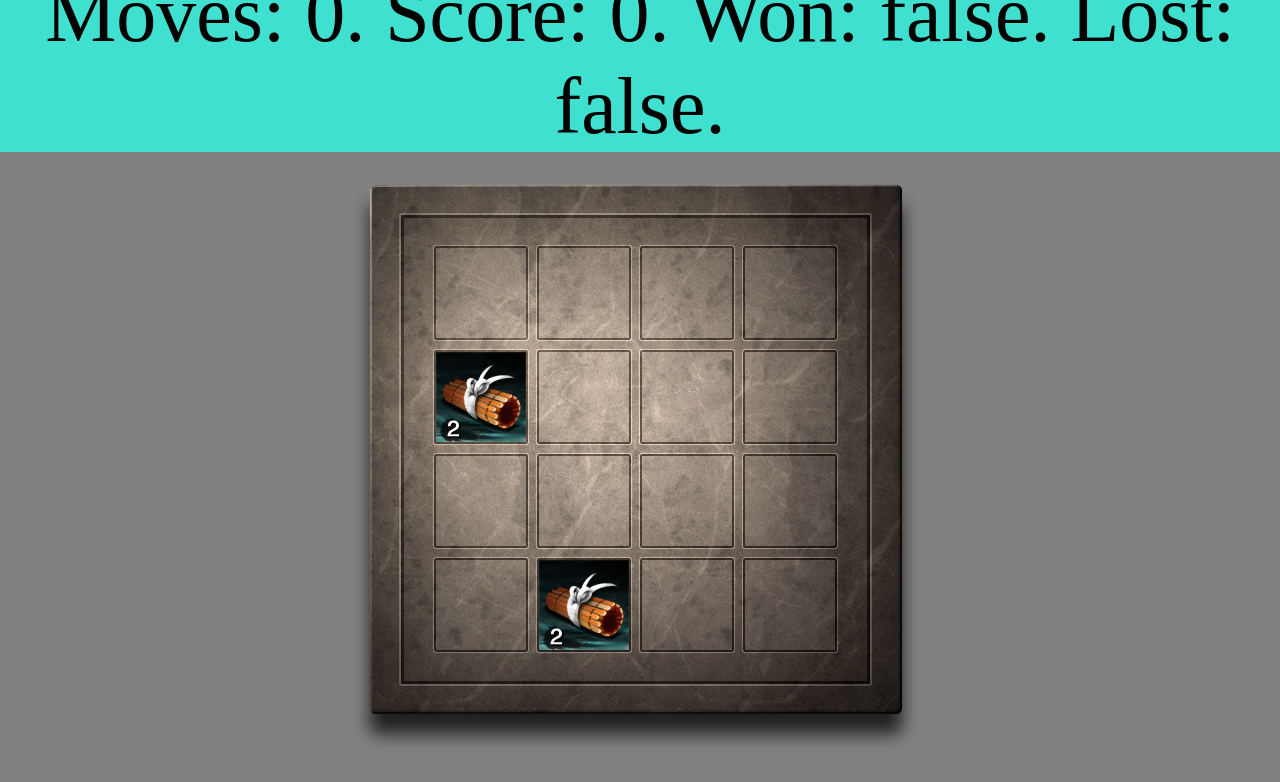
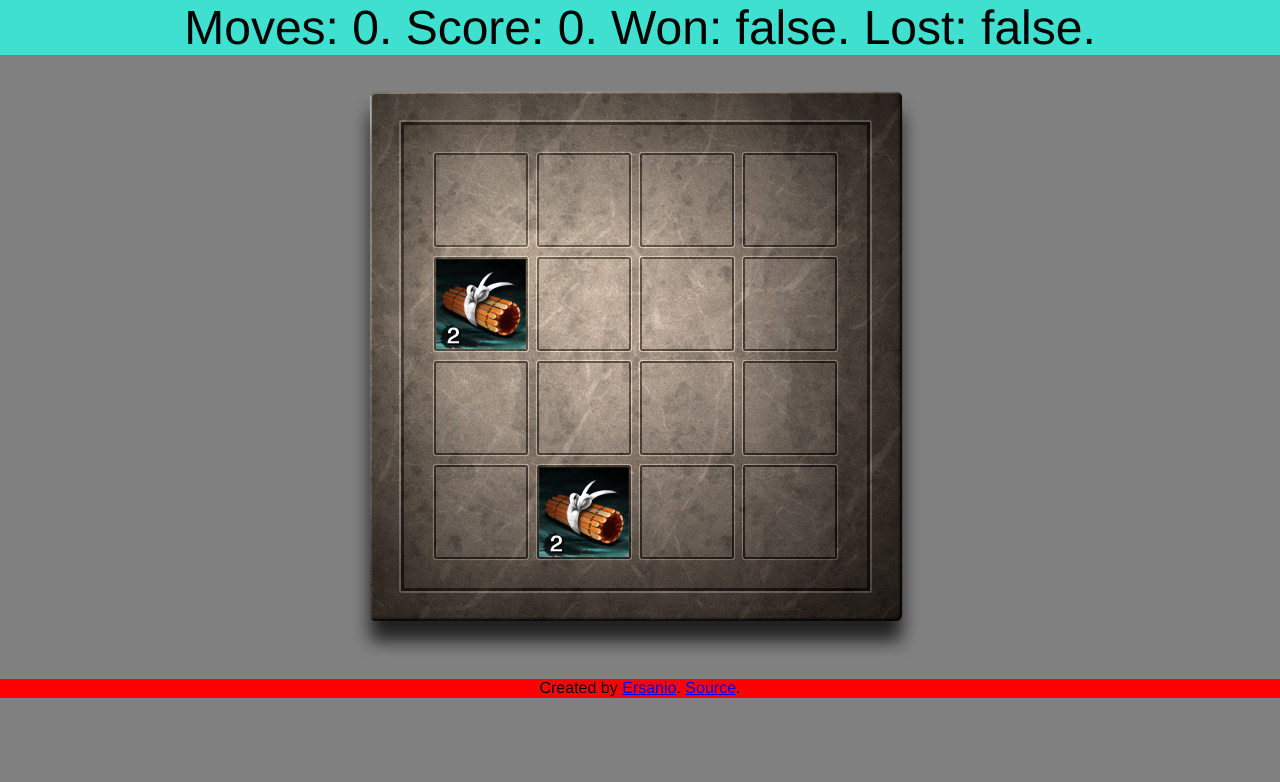
Before and after one commit to Ersanio/9yin-1024, an Angular app: page / in a window 1280 px wide. Shown: the top 782 px of the page. Built offline with nearby package versions, Linux system fonts and the light colour scheme.

Commit message:
Clean up HTML and CSS a bit

```diff
--- a/src/app/app.component.html
+++ b/src/app/app.component.html
@@ -1,10 +1,9 @@
-<div id="mobilewrap">
-  <div id="grid">
-    <div id="stats">Moves: {{ grid.moveCount }}. Score: {{ grid.score }}. Won: {{ victory }}. Lost: {{ defeat }}.</div>
-    <div id="gamecontainer">
-      <div id="game">
-        <app-grid [grid]='grid'></app-grid>
-      </div>
+<div id="grid">
+  <div id="stats">Moves: {{ grid.moveCount }}. Score: {{ grid.score }}. Won: {{ victory }}. Lost: {{ defeat }}.</div>
+  <div id="gamecontainer">
+    <div id="game">
+      <app-grid [grid]='grid'></app-grid>
     </div>
   </div>
+  <div id="footer">Created by <a href="https://github.com/Ersanio">Ersanio</a>. <a href="https://github.com/Ersanio/9yin-1024">Source</a>.</div>
 </div>
--- a/src/app/app.component.scss
+++ b/src/app/app.component.scss
@@ -1,30 +1,20 @@
-#mobilewrap {
-  position: absolute;
+#grid {
   width: 100%;
   height: 100%;
-
-  #grid {
-    width: 100%;
-    height: 100%;
-    display: grid;
-    grid-auto-columns: 1fr;
-    grid-auto-rows: 1fr;
-    grid-template-rows: 15% 85%;
-    gap: 0px 0px;
-  }
+  display: grid;
 
   #stats {
     grid-area: 1 / 1 / 2 / 2;
-    justify-self: center;
     align-self: center;
+    text-align: center;
     background-color: turquoise;
-    text-align: center;
-    font-size: 5em;
+    font-size: 3em;
   }
 
   #gamecontainer {
     grid-area: 2 / 1 / 3 / 2;
     justify-self: center;
+    text-align: center;
     align-self: center;
 
     #game {
@@ -37,4 +27,12 @@
       height: 624px;
     }
   }
+
+  #footer {
+    grid-area: 3 / 1 / 4 / 2;
+    align-self: center;
+
+    text-align: center;
+    background-color: red;
+  }
 }
--- a/src/index.html
+++ b/src/index.html
@@ -4,8 +4,8 @@
   <title>1024</title>
   <base href="/">
   <meta charset="utf-8">
-  <meta property="og:title" content="Age of Wushu 1024">
-  <meta property="og:description" content="Amalgamate the real numbers and get to the 1024 four-square! Be vigilant: this festivity is excessively cyclic!">
+  <meta property="og:title" content="1024">
+  <meta property="og:description" content="Amalgamate the exponential real numbers and get to the 1024 four-square! Be vigilant: this festivity is excessively cyclic!">
   <meta property="og:image" content="https://9yin.ersan.io/1024/assets/sjhc_1024.png">
   <meta property="og:url" content="https://9yin.ersan.io/1024/">
   <meta name="viewport" content="width=device-width, initial-scale=0.5, maximum-scale=0.5, user-scalable=no">
--- a/src/styles.scss
+++ b/src/styles.scss
@@ -2,4 +2,5 @@
 
 body {
   background-color: gray;
+  font-family: "Clear Sans", "Helvetica Neue", Arial, sans-serif;
 }
```
